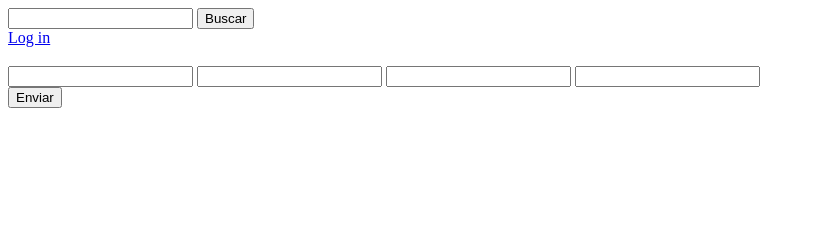
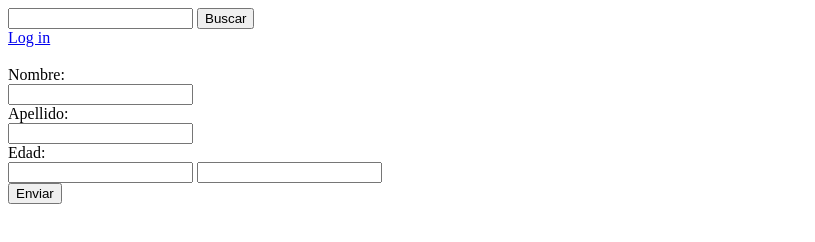
Before and after one commit to Miranda-03/Selenium, a website: page formulario.html in a window 1280 px wide. Shown: the whole page, without its empty margins (0-815 px from the left). Drawn offline with Linux system fonts and the light colour scheme.

Commit message:
integrar selenium

```diff
--- a/formulario.html
+++ b/formulario.html
@@ -18,12 +18,15 @@
             <h3 id="malBuscado"></h3>
         </div>
 
-        <div id="form">
-            <input type="text" id="in-1">
-            <input type="text" id="in-2">
-            <input type="text" id="in-3">
+        <form id="form">
+            <label for="in-1">Nombre:</label><br>
+            <input type="text" id="in-1"><br>
+            <label for="in-2">Apellido:</label><br>
+            <input type="text" id="in-2"><br>
+            <label for="in-3">Edad:</label><br>
+            <input type="number" id="in-3">
             <input type="text" id="in-4">
-        </div>
+        </form>
         <button id="boton-formulario" onclick="formularioEnter()">Enviar</button>
         <h3 id="datos-cargados"></h3>
 
```
Also changed, not shown: login.html (+1 -1 lines), .github/workflows/main.yml, 1 other file.
